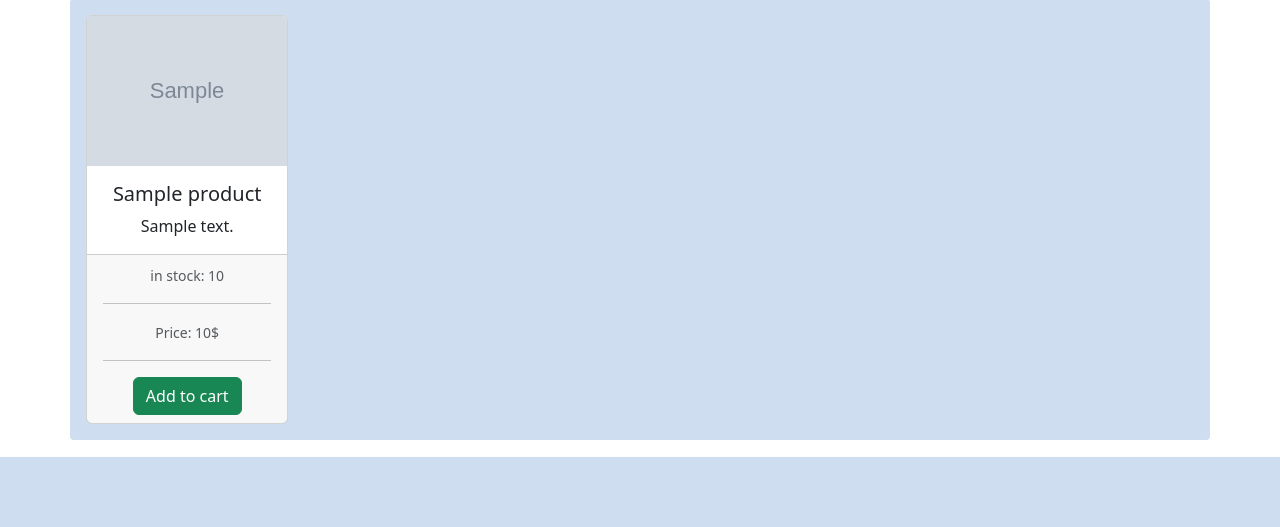
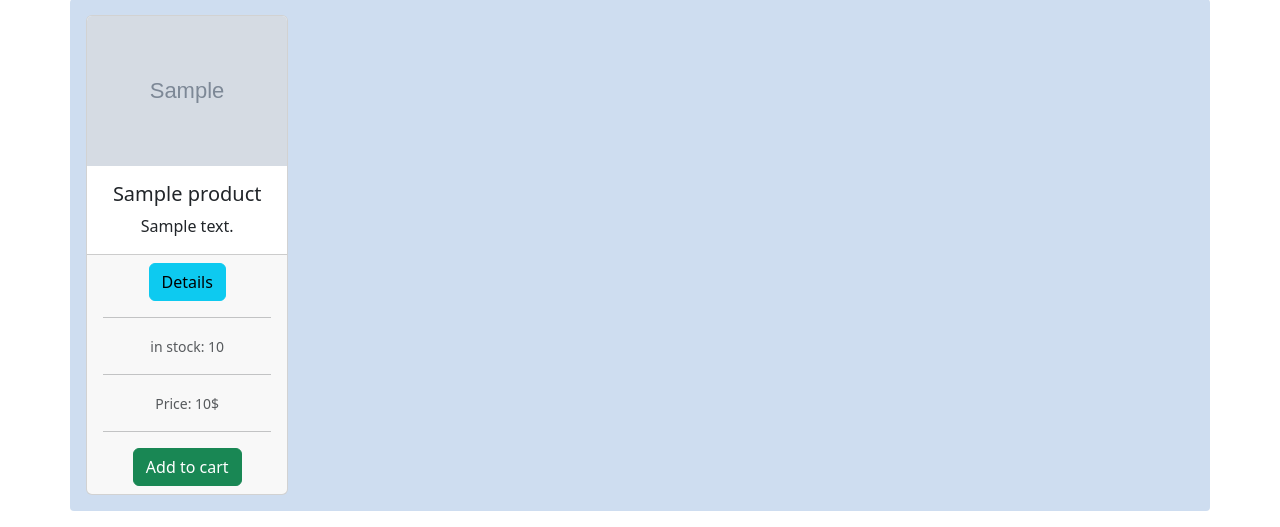
Before and after one commit to kezb90/toy_shop, a Django app: template product/templates/product_list.html in a window 1280 px wide. Shown: the part 343-870 px from the top of the page. Before the commit the page ends 800 px from the top, so only its background shows below. Run offline with Django 4.2, Linux system fonts and the light colour scheme; the template is opened without the code that fills it: most values are stand-ins (such as "Sample title", 1, 10 or a date in 2020); grey boxes marked "Sample" are stand-in pictures; grey boxes are pictures that could not be loaded.

Commit message:
update details of product url

```diff
--- a/product/templates/product_list.html
+++ b/product/templates/product_list.html
@@ -20,8 +20,8 @@ Product
                     <p class="card-text">{{product.description|safe}}</p>
                 </div>
                 <div class="card-footer">
-                    <!-- <small class="text-body-secondary"><a href="#" class="btn btn-info"></a></small> -->
-                    <!-- <hr> -->
+                    <small class="text-body-secondary"><a href="{% url 'product:product-details' product.pk %}" class="btn btn-info">Details</a></small>
+                    <hr>
                     <small class="text-body-secondary">in stock: {{product.stock}}</small>
                     <hr>
                     <small class="text-body-secondary">Price: {{product.price}}$</small>
```
